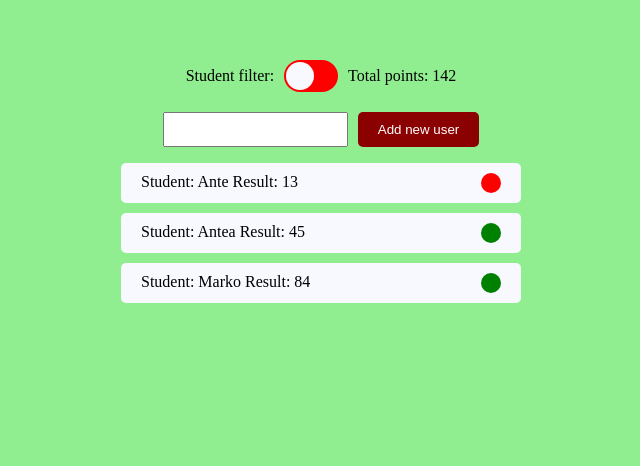
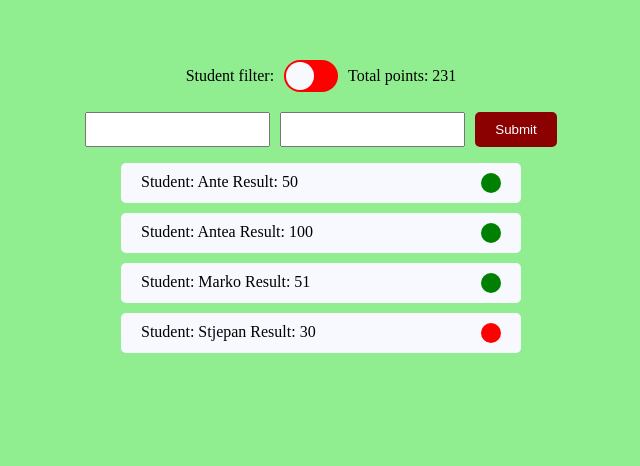
Before and after one commit to brainzglav/js-intro, a website with bundled scripts: page pages/list/index.html in a window 1280 px wide. Shown: the part 131-597 px from the top of the page, without its empty margins (319-959 px from the left). Built offline with nearby package versions, Linux system fonts and the light colour scheme; data requests are answered from the project's data file.

Commit message:
Modify student

```diff
--- a/db.json
+++ b/db.json
@@ -2,15 +2,23 @@
   "users": [
     {
       "name": "Ante",
+      "percentage": "50",
       "id": 1
     },
     {
       "name": "Antea",
+      "percentage": "100",
       "id": 2
     },
     {
       "name": "Marko",
+      "percentage": "51",
       "id": 3
+    },
+    {
+      "name": "Stjepan",
+      "percentage": "30",
+      "id": 4
     }
   ]
 }
--- a/pages/list/index.html
+++ b/pages/list/index.html
@@ -17,10 +17,11 @@
         <button id="filter-switch" class="switch m-r-10"></button>
         <div id="total-points">Total points:</div>
       </div>
-      <div class="flex">
-        <input id="name-input" class="m-r-10" type="text" />
-        <button id="add-btn" class="button" type="button">Add new user</button>
-      </div>
+      <form id="student-form" class="flex">
+        <input class="m-r-10" name="name" class="m-r-10" type="text" />
+        <input class="m-r-10" name="percentage" class="m-r-10" type="number" />
+        <button class="button" type="submit">Submit</button>
+      </form>
       <ul id="student-list" class="student-list"></ul>
     </main>
   </body>
--- a/pages/list/index.js
+++ b/pages/list/index.js
@@ -1,48 +1,58 @@
-import { displayList, createStudentList, url } from "./student.js";
+import {
+  displayList,
+  createStudentList,
+  url,
+  getValues,
+  selectedStudent,
+  modifyStudent,
+  addNewStudent,
+} from "./student.js";
 
-async function addNewUser(event) {
-  console.log({ event, nameInputElement });
-  const name = nameInputElement.value;
+function onSubmit(event) {
+  event.preventDefault();
+
+  const { name, percentage } = getValues(event.target);
 
   // Early return
   if (!name) {
-    alert("Please specify student name");
+    alert("Please specify student name!");
 
     return;
   }
 
-  const res = await axios.post(url("/users"), { name });
+  if (!percentage || percentage < 0 || percentage > 100) {
+    alert("Incorrect percentage, must be between 0 and 100!");
 
-  /* const res = await fetch("http://localhost:3000/users", {
-    method: "POST",
-    headers: {
-      "Content-Type": "application/json",
-    },
-    body: JSON.stringify({ name }),
-  }); */
+    return;
+  }
+
+  if (selectedStudent) {
+    modifyStudent({ name, percentage });
+
+    return;
+  }
+
+  addNewStudent({ name, percentage });
 }
 
 const { data } = await axios.get(url("/users"));
-const arr = data.map(({ name }) => name);
-const { students, studentsWhoPassed } = createStudentList(arr);
+const { students, studentsWhoPassed } = createStudentList(data);
 const totalPoints = students.reduce(
   (sum, { testResult }) => sum + testResult,
   0
 );
 let isSwitchActive = false;
 const switchElement = document.getElementById("filter-switch");
+const totalElement = document.getElementById("total-points");
+const studentFormElement = document.getElementById("student-form");
+
+studentFormElement.addEventListener("submit", onSubmit);
 switchElement.addEventListener("click", () => {
   isSwitchActive = !isSwitchActive;
   switchElement.classList.toggle("switch--enabled");
   displayList(isSwitchActive ? studentsWhoPassed : students);
 });
 
-const totalElement = document.getElementById("total-points");
-const addButtonElement = document.getElementById("add-btn");
-const nameInputElement = document.getElementById("name-input");
-
-addButtonElement.addEventListener("click", addNewUser);
-
 totalElement.textContent = totalElement.textContent.concat(" ", totalPoints);
 
 // Inicijalizacija
--- a/pages/list/index.scss
+++ b/pages/list/index.scss
@@ -48,6 +48,11 @@
         padding: 10px 20px;
         background-color: $color-bg-secondary;
         border-radius: 5px;
+        cursor: pointer;
+
+        &--selected {
+            filter: brightness(80%);
+        }
     }
 }
 
--- a/pages/list/student.js
+++ b/pages/list/student.js
@@ -1,3 +1,17 @@
+export let selectedStudent = null;
+
+export async function addNewStudent(student) {
+  const { data } = await axios.post(url("/users"), student);
+
+  return data;
+}
+
+export async function modifyStudent(student) {
+  const { data } = await axios.put(url(`/users/${selectedStudent}`), student);
+
+  return data;
+}
+
 function createElement(html) {
   const template = document.createElement("template");
 
@@ -6,16 +20,39 @@ function createElement(html) {
   return template.content.cloneNode(true);
 }
 
-function createListItem({ name, testResult, hasPassed }) {
+function selectStudent(id) {
+  if (selectedStudent !== null) {
+    const prevElement = document.getElementById(`student-${selectedStudent}`);
+
+    prevElement.classList.remove("student-list__item--selected");
+  }
+
+  const currentElement = document.getElementById(`student-${id}`);
+
+  if (selectedStudent === id) {
+    selectedStudent = null;
+
+    return;
+  }
+
+  selectedStudent = id;
+  currentElement.classList.add("student-list__item--selected");
+}
+
+function createListItem({ id, name, testResult, hasPassed }) {
   const status = !hasPassed ? "status-marker--danger" : "";
   const html = `
-  <li class="student-list__item">
+  <li id="student-${id}" class="student-list__item">
     Student: ${name} Result: ${testResult}
     <div class="status-marker ${status}"></div>
   </li>
   `;
+  const templateElement = createElement(html);
+  const listElement = templateElement.childNodes[1];
 
-  return createElement(html);
+  listElement.onclick = () => selectStudent(id);
+
+  return templateElement;
 }
 
 export function displayList(students) {
@@ -34,17 +71,13 @@ export function clearList() {
   list.innerHTML = "";
 }
 
-export function createStudentList(names) {
-  let students = names.map((name, id) => {
-    const testResult = Math.round(Math.random() * 100);
-
+export function createStudentList(rawStudents) {
+  let students = rawStudents.map(({ id, name, percentage }) => {
     return {
       id,
       name,
-      testResult,
-      hasPassed: testResult >= 50,
-      printStudent: () =>
-        console.log(`Student ${name} has ${testResult} points`),
+      testResult: +percentage,
+      hasPassed: percentage >= 50,
     };
   });
   const studentsWhoPassed = students.filter(({ hasPassed }) => hasPassed);
@@ -63,6 +96,12 @@ export function createStudentList(names) {
   return { students, studentsWhoPassed };
 }
 
+export function getValues(form) {
+  const formData = new FormData(form);
+
+  return Object.fromEntries(formData);
+}
+
 export function url(route) {
   return `${API_HOST}${route}`;
 }
@@ -70,9 +109,13 @@ export function url(route) {
 export const API_HOST = "http://localhost:3000";
 
 export default {
+  addNewStudent,
+  modifyStudent,
+  selectedStudent,
   url,
   API_HOST,
   displayList,
   clearList,
   createStudentList,
+  getValues,
 };
```
Also changed, not shown: pages/list/index.css.
